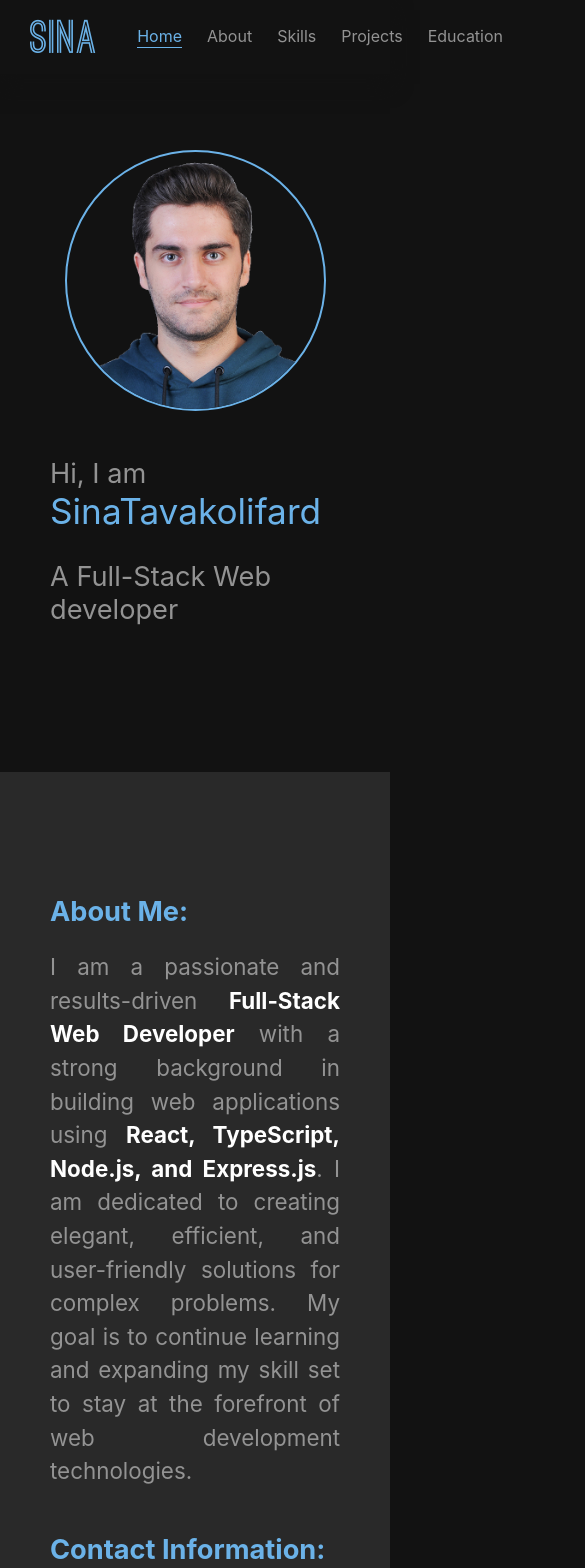
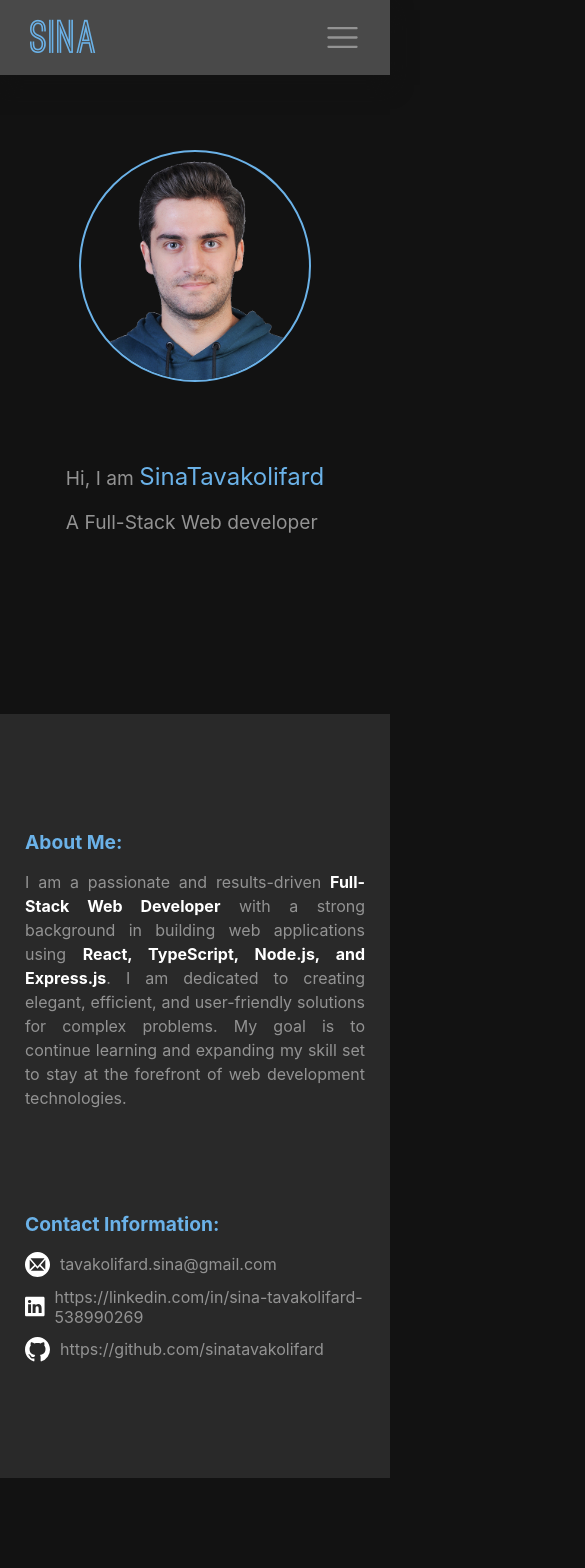
Before and after one commit to sinatavakolifard/portfolio, a React (Vite) app: page / in a window 390 px wide. Shown: the top 1568 px of the page, 585 px wide, since content can reach past the window. Built offline with nearby package versions, Linux system fonts and the light colour scheme.

Commit message:
Responsive Design Added.

```diff
--- a/src/components/About.module.css
+++ b/src/components/About.module.css
@@ -5,6 +5,7 @@
   display: flex;
   flex-direction: column;
   justify-content: space-evenly;
+  gap: 70px;
 }
 
 .h2 {
@@ -50,38 +51,54 @@
   color: white;
 }
 
-@media only screen and (max-width: 850px) {
-  .container {
-    padding-left: 50px;
-    padding-right: 50px;
-  }
 
-  .container {
-    height: auto;
-    padding-top: 100px;
-    padding-bottom: 100px;
-  }
-}
-
-@media only screen and (min-width: 851px) and (max-width: 1000px) {
-  .container {
-    padding-left: 100px;
-    padding-right: 100px;
-  }
-
-  .container {
-    height: auto;
-    padding-top: 100px;
-    padding-bottom: 100px;
-  }
-}
-
-@media only screen and (min-width: 1001px) and  (max-width: 1400px) {
+@media only screen and (max-width: 1500px) {
   .container {
     padding-left: 200px;
     padding-right: 200px;
   }
 }
+
+@media only screen and (max-width: 1200px) {
+  .container {
+    height: auto;
+    padding: 100px;
+  }
+
+  .h2 {
+    font-size: 1.4rem;
+  }
+
+  .aboutMeText {
+    font-size: 1.1rem;
+  }
+
+  .contactItems {
+    gap: 15px;
+    font-size: 1.1rem;
+  }
+}
+
+@media only screen and (max-width: 850px) {
+  .container {
+    padding-left: 25px;
+    padding-right: 25px;
+  }
+
+  .h2 {
+    font-size: 1.2rem;
+  }
+
+  .aboutMeText {
+    font-size: 1rem;
+  }
+
+  .contactItems {
+    gap: 10px;
+    font-size: 1rem;
+  }
+}
+
 
 @media only screen and (max-height: 850px) {
   .container {
--- a/src/components/About.tsx
+++ b/src/components/About.tsx
@@ -6,7 +6,6 @@ import { BsLinkedin, BsGithub } from "react-icons/bs";
 const About = forwardRef<HTMLDivElement>(({}, ref) => {
   return (
     <div ref={ref} className={styles.container}>
-      <div></div>
       <div>
         <h2 className={styles.h2}>About Me:</h2>
         <p className={styles.aboutMeText}>
--- a/src/components/Home.module.css
+++ b/src/components/Home.module.css
@@ -26,25 +26,6 @@
   border: 2px solid var(--darkTextColor2);
 }
 
-@media only screen and (max-width: 650px) {
-  .container {
-    font-size: 1.7rem;
-  }
-
-  .pictureDiv {
-    display: flex;
-    justify-content: center;
-  }
-
-  .picture {
-    width: 90%;
-  }
-
-  .name {
-    font-size: 2.2rem;
-  }
-}
-
 @media only screen and (max-width: 1200px) {
   .container {
     height: auto;
@@ -68,6 +49,25 @@
   }
 }
 
+@media only screen and (max-width: 650px) {
+  .container {
+    font-size: 1.2rem;
+  }
+
+  .pictureDiv {
+    display: flex;
+    justify-content: center;
+  }
+
+  .picture {
+    width: 80%;
+  }
+
+  .name {
+    font-size: 1.5rem;
+  }
+}
+
 @media only screen and (max-height: 850px) {
   .container {
     height: auto;
--- a/src/components/NavBar.module.css
+++ b/src/components/NavBar.module.css
@@ -4,38 +4,53 @@
   display: flex;
   flex-direction: row;
   justify-content: space-between;
+  /* align-items: center; */
   width: 100%;
-  /* font-size: 1.1rem; */
-  font-size: 16px;
+  height: 75px;
+  /* font-size: 1.1rem;
+  font-size: 6px; */
   position: fixed;
   top: 0;
-  background-color: var(--darkBackground1);
-  box-shadow: 0 10px 20px var(--darkBackground1)
+  background-color: var(--darkNavBarBackground);
+  box-shadow: 0 10px 20px var(--darkBackground1);
+  overflow: hidden;
 }
 
 .logo {
   display: flex;
   flex-direction: column;
   justify-content: center;
+  align-items: center;
   font-weight: 600;
-  font-family: "OstrichSansBold";
   /* font-size: 3rem; */
   font-size: 45px;
   color: var(--darkTextColor2);
 }
 
-.NavItems {
+.logoText {
+  font-family: "OstrichSansBold";
+  padding: 0;
+  margin: 0;
+}
+
+.hamburgerDiv {
+  display: none;
+}
+
+.navItems {
   list-style-type: none;
+  font-size: 1.1rem;
   display: flex;
   flex-direction: row;
+  align-content: center;
   gap: 25px;
 }
 
-.NavItems li {
+.navItem {
   transition: 0.3s;
 }
 
-.NavItems li:hover {
+.navItem:hover {
   color: var(--darkTextColor2);
   cursor: pointer;
 }
@@ -44,3 +59,58 @@
   color: var(--darkTextColor2);
   border-bottom: 1px solid var(--darkTextColor2);
 }
+
+
+
+@media only screen and (max-width: 1200px) {
+  .navBar {
+    /* height: 100vh; */
+    flex-direction: column;
+    justify-content: start;
+  }
+
+  .navIcons {
+    display: flex;
+    flex-direction: row;
+    justify-content: space-between;
+  }
+
+  .navContent {
+    padding-top: 30px;
+    font-size: 1.4rem;
+  }
+
+  .navItems {
+    flex-direction: column;
+    align-items: center;
+    padding-left: 0;
+    gap: 50px;
+  }
+
+  .hamburgerDiv {
+    display: inline;
+    cursor: pointer;
+    display: flex;
+    flex-direction: row;
+    justify-content: right;
+    align-items: center;
+    /* position: fixed;
+    right: 40px; */
+  }
+
+  .hamburgerIcon {
+    padding: 0;
+  }
+
+  .selected {
+    color: var(--darkTextColor2);
+    border-bottom: none;
+  }
+}
+
+
+@media only screen and (max-height: 700px) {
+  .navBar {
+    height: auto;
+  }
+}
--- a/src/components/NavBar.tsx
+++ b/src/components/NavBar.tsx
@@ -1,62 +1,142 @@
 import { useEffect, useRef, useState } from "react";
-import styles from "./NavBar.module.css"
+import styles from "./NavBar.module.css";
+import { RxHamburgerMenu, RxCross2 } from "react-icons/rx";
 
 // const NavBar = (scroll: (i: number) => void) => {
-const NavBar = ({ scroll }: {scroll: (i: number) => void}) => {
-
-  const [selectedItem, setSelectedItem] = useState(0)
+const NavBar = ({ scroll }: { scroll: (i: number) => void }) => {
+  const [selectedItem, setSelectedItem] = useState(0);
+  const [hamburger, setHamburger] = useState(true);
 
   const ref = useRef<HTMLInputElement>(null);
+  const navBarRef = useRef<HTMLDivElement>(null);
+
+  // const navItemsNumbers = [0, 1, 2, 3, 4]
+  const navItems = ["Home", "About", "Skills", "Projects", "Education"];
+  // const navItems = {
+  //   0: "Home",
+  //   1: "About",
+  //   2: "Skills",
+  //   3: "Projects",
+  //   4: "Education"
+  // }
 
   // const handleClick = () => {
-    // ref.current?.scrollIntoView({ behavior: 'smooth' });
+  // ref.current?.scrollIntoView({ behavior: 'smooth' });
   // };
 
-  const checkSelectedItem = () => {
-    const scrollY = window.scrollY + 200
-    const innerHeight = window.innerHeight
-    if (scrollY < 5 * innerHeight && scrollY >= 4 * innerHeight && selectedItem != 4) {
-      // console.log(selectedItem)
-      setSelectedItem(4)
+  // const checkSelectedItem = () => {
+  //   const scrollY = window.scrollY + 200;
+  //   const innerHeight = window.innerHeight;
+  //   if (
+  //     scrollY < 5 * innerHeight &&
+  //     scrollY >= 4 * innerHeight &&
+  //     selectedItem != 4
+  //   ) {
+  //     // console.log(selectedItem)
+  //     setSelectedItem(4);
+  //   } else if (
+  //     scrollY < 4 * innerHeight &&
+  //     scrollY >= 3 * innerHeight &&
+  //     selectedItem != 3
+  //   ) {
+  //     // console.log(selectedItem)
+  //     setSelectedItem(3);
+  //   } else if (
+  //     scrollY < 3 * innerHeight &&
+  //     scrollY >= 2 * innerHeight &&
+  //     selectedItem != 2
+  //   ) {
+  //     // console.log(selectedItem)
+  //     setSelectedItem(2);
+  //   } else if (
+  //     scrollY < 2 * innerHeight &&
+  //     scrollY >= innerHeight &&
+  //     selectedItem != 1
+  //   ) {
+  //     // console.log(selectedItem)
+  //     setSelectedItem(1);
+  //   } else if (scrollY < innerHeight) {
+  //     // console.log(selectedItem)
+  //     setSelectedItem(0);
+  //   }
+  // };
+
+  const checkNavbar = () => {
+    if (window.innerWidth > 1200) {
+      setHamburger(false);
+    } else {
+      setHamburger(true);
     }
-    else if (scrollY < 4 * innerHeight && scrollY >= 3 * innerHeight && selectedItem != 3) {
-      // console.log(selectedItem)
-      setSelectedItem(3)
+  };
+
+  // useEffect(() => {
+  //   window.addEventListener("scroll", checkSelectedItem);
+  //   // window.addEventListener("resize", checkNavbar);
+
+  //   return () => {
+  //     window.removeEventListener("scroll", checkSelectedItem);
+  //   };
+  // }, []);
+
+  const handleHamburger = () => {
+    if (window.innerWidth > 1200) {
+      return;
     }
-    else if (scrollY < 3 * innerHeight && scrollY >= 2 * innerHeight && selectedItem != 2) {
-      // console.log(selectedItem)
-      setSelectedItem(2)
+    if (!hamburger && navBarRef && navBarRef.current) {
+      navBarRef.current.style.setProperty("height", "75px");
     }
-    else if (scrollY < 2 * innerHeight && scrollY >= innerHeight && selectedItem != 1) {
-      // console.log(selectedItem)
-      setSelectedItem(1)
+    // setHamburger(!hamburger);
+    if (hamburger && navBarRef && navBarRef.current) {
+      if (window.innerHeight > 700)
+        navBarRef.current.style.setProperty("height", "100vh");
+      else navBarRef.current.style.setProperty("height", "auto");
     }
-    else if (scrollY < innerHeight){
-      // console.log(selectedItem)
-      setSelectedItem(0)
-    }
-  }
-
-  useEffect(() => {
-    window.addEventListener("scroll", checkSelectedItem)
-
-    return () => {
-      window.removeEventListener("scroll", checkSelectedItem);
-   }
-  }, [])
-
-
+    setHamburger(!hamburger);
+  };
 
   return (
-    <div className={styles.navBar}>
-      <div className={styles.logo}>Sina</div>
-      <ul className={styles.NavItems}>
-        <li className={selectedItem === 0 ? styles.selected : ""} onClick={() => scroll(0)}>Home</li>
-        <li className={selectedItem === 1 ? styles.selected : ""} onClick={() => scroll(1)}>About</li>
-        <li className={selectedItem === 2 ? styles.selected : ""} onClick={() => scroll(2)}>Skills</li>
-        <li className={selectedItem === 3 ? styles.selected : ""} onClick={() => scroll(3)}>Projects</li>
-        <li className={selectedItem === 4 ? styles.selected : ""} onClick={() => scroll(4)}>Education</li>
-      </ul>
+    <div ref={navBarRef} className={styles.navBar}>
+      <div className={styles.navIcons}>
+        <div className={styles.logo}>
+          <p className={styles.logoText}>Sina</p>
+        </div>
+        <div className={styles.hamburgerDiv}>
+          {hamburger ? (
+            <RxHamburgerMenu
+              size="35"
+              className={styles.hamburgerIcon}
+              onClick={() => handleHamburger()}
+            />
+          ) : (
+            <RxCross2
+              size="35"
+              className={styles.hamburgerIcon}
+              onClick={() => handleHamburger()}
+            />
+          )}
+        </div>
+      </div>
+
+      <div className={styles.navContent}>
+        <ul className={styles.navItems}>
+          {navItems.map((navItem, index) => (
+            <li
+              key={index}
+              className={[
+                selectedItem === index && styles.selected,
+                styles.navItem,
+              ].join(" ")}
+              onClick={() => {
+                handleHamburger();
+                scroll(index);
+                setSelectedItem(index);
+              }}
+            >
+              {navItem}
+            </li>
+          ))}
+        </ul>
+      </div>
     </div>
   );
 };
--- a/src/components/Projects.tsx
+++ b/src/components/Projects.tsx
@@ -42,7 +42,7 @@ const Project = forwardRef<HTMLDivElement>(({}, ref) => {
           >
             Link to Website
           </a>
-          <a className={styles.links} href="">
+          <a className={styles.links} href="https://github.com/sinatavakolifard/portfolio">
             Link to Github Repo
           </a>
         </div>
--- a/src/index.css
+++ b/src/index.css
@@ -12,6 +12,7 @@
 :root {
   --darkBackground1: #121212;
   --darkBackground2: #292929;
+  --darkNavBarBackground: #494949;
   --darkTextColor1: #939393;
   /* --darkTextColor1: #ceccd1; */
   /* --darkTextColor2: #bb86fc; */
```
Also changed, not shown: src/components/Education.module.css (+103 -0 lines), src/components/Education.tsx (+7 -7 lines), src/components/Projects.module.css (+58 -0 lines), src/components/Skills.module.css (+81 -0 lines), 1 other file (tests, documents, lock files or other folders).
